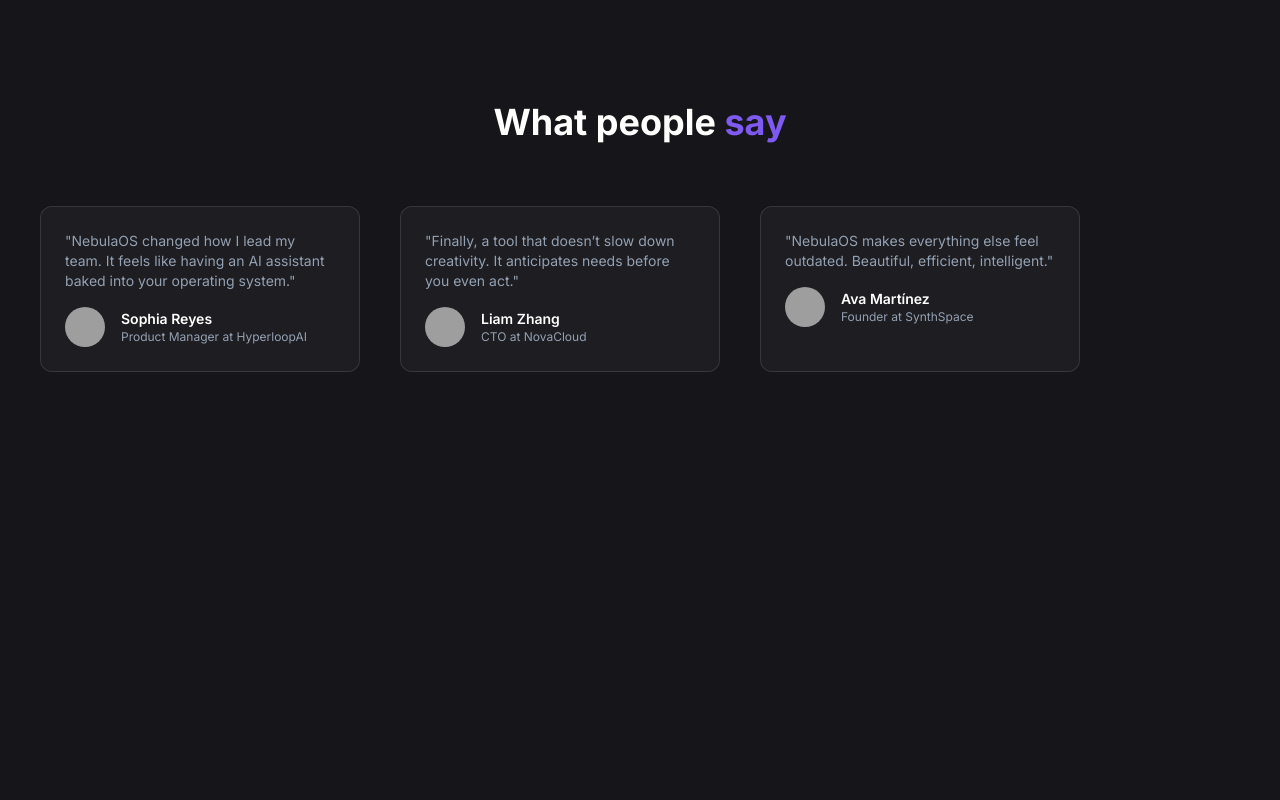
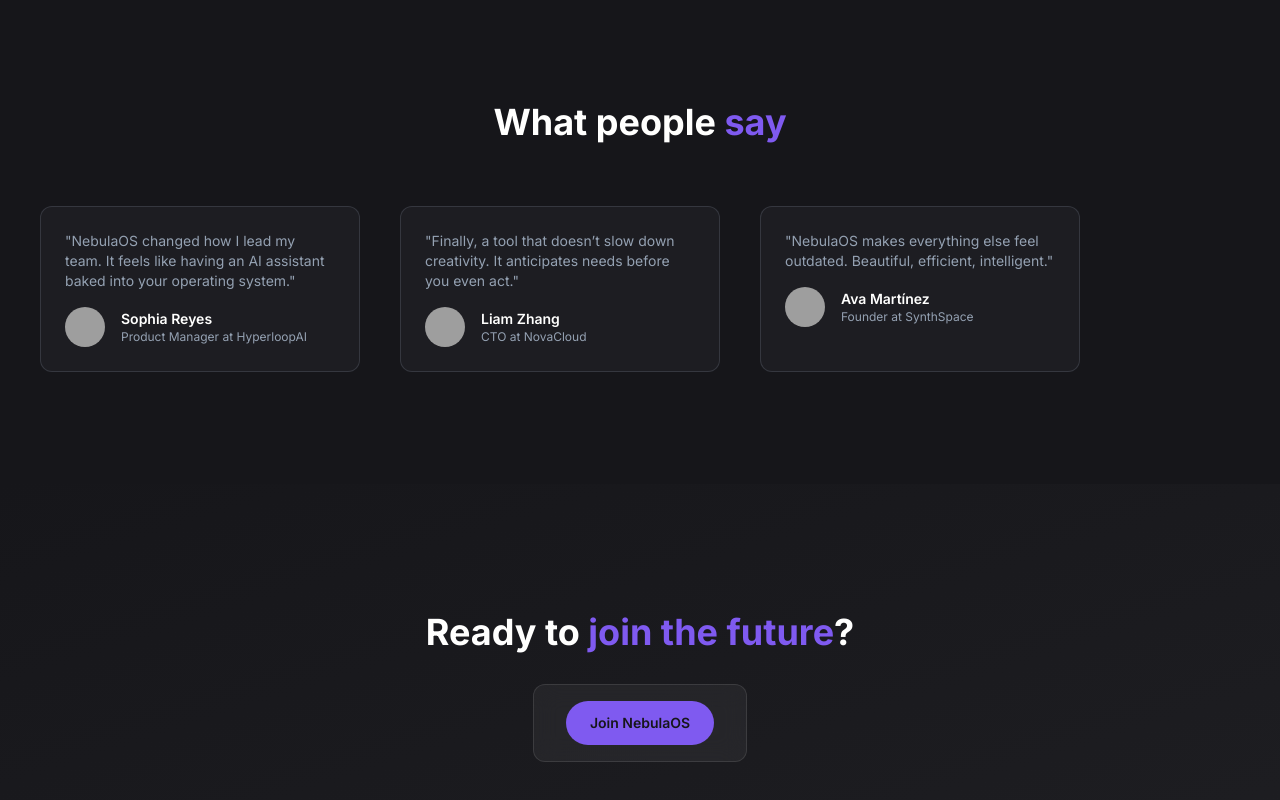
Before and after one commit to quim-romero/nebulaos-landing, a React (Vite) app: page / in a window 1280 px wide. Shown: the part 2568-3368 px from the top of the page. Before the commit the page ends 3052 px from the top, so only its background shows below. Built offline with nearby package versions, Linux system fonts and the light colour scheme; grey boxes are pictures that could not be loaded.

Commit message:
Add final CTA section

```diff
--- a/src/App.jsx
+++ b/src/App.jsx
@@ -4,6 +4,7 @@ import WhatIs from './sections/WhatIs'
 import Features from './sections/Features'
 import Demo from './sections/Demo'
 import Testimonials from './sections/Testimonials'
+import CTA from './sections/CTA'
 import SmoothScroll from './components/SmoothScroll'
 
 function App() {
@@ -15,6 +16,7 @@ function App() {
       <Features />
       <Demo />
       <Testimonials />
+      <CTA />
     </SmoothScroll>
   )
 }
--- /dev/null
+++ b/src/sections/CTA.jsx
@@ -0,0 +1,62 @@
+import { useState } from 'react'
+import { motion, AnimatePresence } from 'framer-motion'
+import Container from '../components/Container'
+import Button from '../components/Button'
+
+const CTA = () => {
+  const [open, setOpen] = useState(false)
+
+  return (
+    <section className="py-32 relative bg-gradient-to-br from-[#16161A] to-[#1e1e22] text-light">
+      <Container className="text-center">
+        <motion.h2
+          initial={{ opacity: 0, scale: 0.95 }}
+          whileInView={{ opacity: 1, scale: 1 }}
+          transition={{ duration: 0.6 }}
+          viewport={{ once: true }}
+          className="text-3xl md:text-4xl font-bold mb-8"
+        >
+          Ready to <span className="text-primary">join the future</span>?
+        </motion.h2>
+        <motion.div
+          whileHover={{ scale: 1.05 }}
+          className="inline-block backdrop-blur-md bg-white/5 border border-white/10 rounded-xl px-8 py-4 transition-all duration-300 hover:bg-white/10"
+        >
+          <Button onClick={() => setOpen(true)}>Join NebulaOS</Button>
+        </motion.div>
+      </Container>
+
+      <AnimatePresence>
+        {open && (
+          <motion.div
+            className="fixed inset-0 z-50 bg-black/70 flex items-center justify-center backdrop-blur"
+            initial={{ opacity: 0 }}
+            animate={{ opacity: 1 }}
+            exit={{ opacity: 0 }}
+          >
+            <motion.div
+              className="bg-dark p-8 rounded-xl max-w-sm text-center relative border border-muted/20"
+              initial={{ scale: 0.95, opacity: 0 }}
+              animate={{ scale: 1, opacity: 1 }}
+              exit={{ scale: 0.9, opacity: 0 }}
+              transition={{ duration: 0.3 }}
+            >
+              <button
+                onClick={() => setOpen(false)}
+                className="absolute top-3 right-3 text-muted hover:text-light"
+              >
+                ×
+              </button>
+              <h3 className="text-xl font-semibold mb-4">NebulaOS Access</h3>
+              <p className="text-sm text-muted">
+                This is a fictional demo, but you’re welcome to imagine the possibilities.
+              </p>
+            </motion.div>
+          </motion.div>
+        )}
+      </AnimatePresence>
+    </section>
+  )
+}
+
+export default CTA
```
